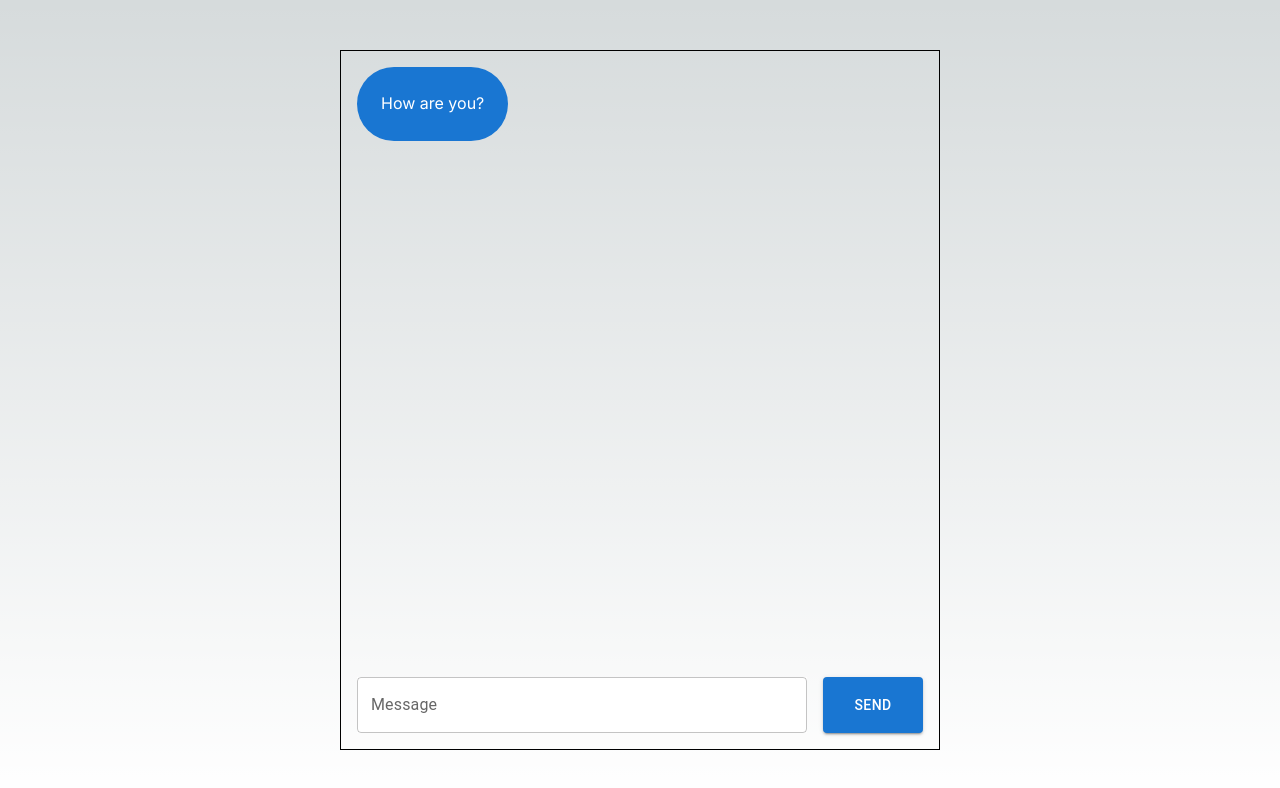
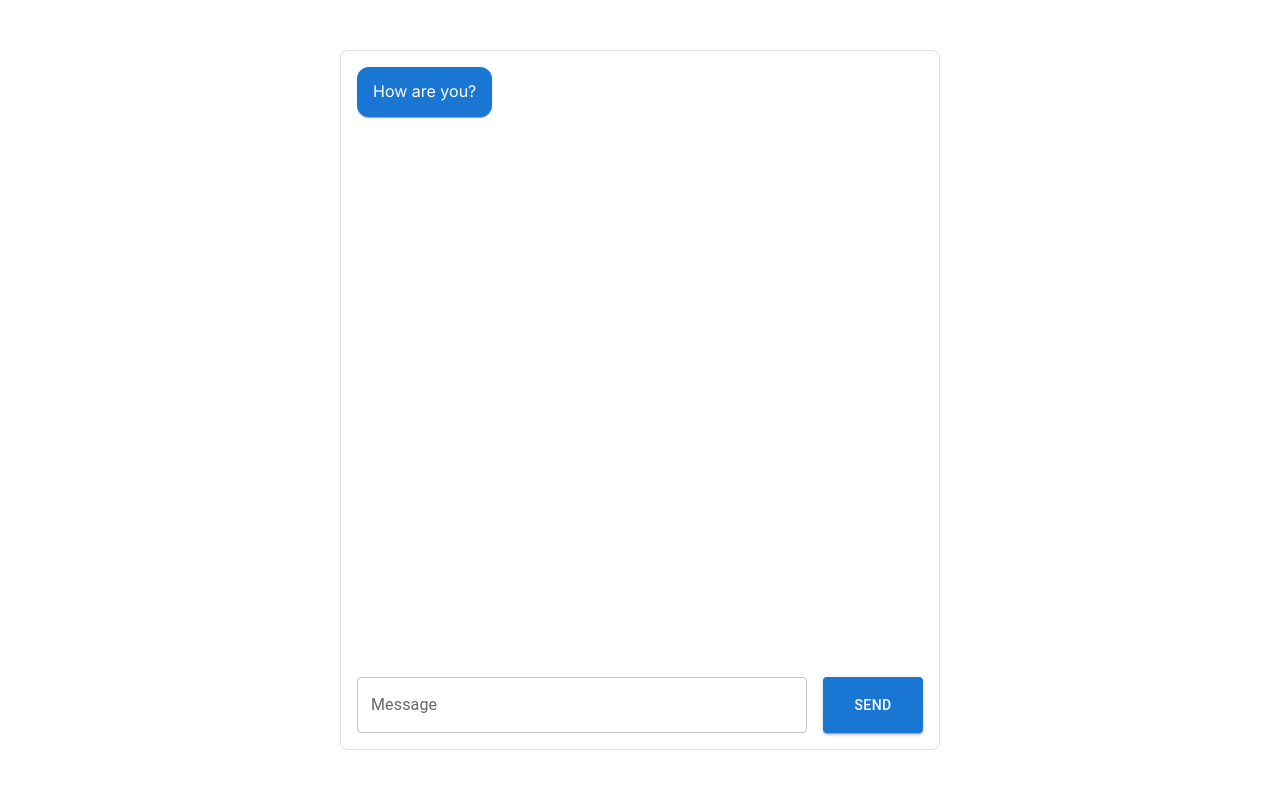
Before and after one commit to Gab91s/AI-Support-Chat, a Next.js app: page / in a window 1280 px wide. Shown: the top 788 px of the page. Built offline with nearby package versions, Linux system fonts and the light colour scheme.

Commit message:
added more dark mode compatibility

```diff
--- a/app/globals.css
+++ b/app/globals.css
@@ -157,3 +157,42 @@ a:focus {
     width: 100%; /* Full width buttons and inputs for mobile */
   }
 }
+
+/* ==== Dark Mode Variables & Overrides ==== */
+:root { color-scheme: light dark; }
+
+:root {
+  --bg: #ffffff;
+  --fg: #0c0c0d;
+  --muted: #6b7280;
+  --card: #f7f7f8;
+  --border: #e5e7eb;
+  --link: #1e40af;
+  --primary: #2563eb;
+}
+
+@media (prefers-color-scheme: dark) {
+  :root {
+    --bg: #0b0e12;
+    --fg: #e5e7eb;
+    --muted: #9aa1ab;
+    --card: #12161b;
+    --border: #1f2937;
+    --link: #93c5fd;
+    --primary: #60a5fa;
+  }
+}
+
+/* ==== Accessibility & Contrast ==== */
+:where(button, a, input, textarea):focus-visible {
+  outline: 2px solid var(--primary);
+  outline-offset: 2px;
+}
+
+/* ==== Mobile-specific tweaks ==== */
+:root { padding-bottom: env(safe-area-inset-bottom); }
+header, footer {
+  padding-left: env(safe-area-inset-left);
+  padding-right: env(safe-area-inset-right);
+}
+a, button { -webkit-tap-highlight-color: transparent; }
--- a/app/layout.js
+++ b/app/layout.js
@@ -6,6 +6,7 @@
 
 import { Inter } from "next/font/google";
 import "./globals.css";
+import "./providers.js";
 
 const inter = Inter({ subsets: ["latin"] });
 
--- a/app/page.js
+++ b/app/page.js
@@ -34,10 +34,35 @@ const Message = memo(({ message }) => (
         justifyContent={message.role === 'assistant' ? 'flex-start' : 'flex-end'}
     >
         <Box
-            bgcolor={message.role === 'assistant' ? 'primary.main' : 'secondary.main'}
-            color="white"
-            borderRadius={16}
-            p={3}
+            // bgcolor={message.role === 'assistant' ? 'primary.main' : 'secondary.main'}
+            // color="white"
+            // borderRadius={16}
+            // p={3}
+            sx={(t) => {
+                const dark = t.palette.mode === 'dark';
+                const isAssistant = message.role === 'assistant';
+
+                // Subtle, OLED-friendly bubbles in dark; brand colors in light
+                const bg = isAssistant
+                ? (dark ? '#0f1720' : t.palette.primary.main)
+                : (dark ? '#14202a' : t.palette.secondary.main);
+
+                const color = dark ? t.palette.text.primary : '#fff';
+
+                return {
+                    bgcolor: bg,
+                    color,
+                    borderRadius: 3,
+                    px: 2,
+                    py: 1.5,
+                    maxWidth: '80%',
+                    // Shadows look muddy on phones in dark mode—dial them back
+                    boxShadow: dark ? 'none' : t.shadows[1],
+                    border: dark ? `1px solid ${t.palette.divider}` : 'none',
+                    wordWrap: 'break-word',
+                    whiteSpace: 'pre-wrap',
+                };
+            }}
         >
             {message.content}
         </Box>
@@ -138,20 +163,30 @@ const Home = () => {
     return (
       <Box
         width="100%"
-            height="100vh"
+        minHeight="100dvh"
         display="flex"
         flexDirection="column"
         justifyContent="center"
         alignItems="center"
+        sx={{
+            bgcolor: (t) => t.palette.background.default,
+            color: (t) => t.palette.text.primary,
+            // iOS safe areas
+            pb: 'env(safe-area-inset-bottom)',
+            px: 'env(safe-area-inset-left)',
+        }}
       >
       <Stack
         direction="column"
-                width="100%" /* Responsive width */
-                maxWidth="600px" /* Max width on larger screens */
-                height="700px"
-                border="1px solid black"
+        width="100%"
+        maxWidth="600px"
+        height={{ xs: '80dvh', sm: '700px' }} // responsive height
+        border="1px solid"
+        borderColor={(t) => t.palette.divider}
+        borderRadius={2}
         p={2}
         spacing={3}
+        sx={{ bgcolor: (t) => t.palette.background.paper }}
       >
                 <Stack
                     direction="column"
--- /dev/null
+++ b/app/providers.js
@@ -0,0 +1,36 @@
+'use client';
+
+import { ThemeProvider, createTheme, CssBaseline, useMediaQuery } from '@mui/material';
+import { useMemo } from 'react';
+
+export default function Providers({ children }) {
+  const prefersDark = useMediaQuery('(prefers-color-scheme: dark)');
+
+  const theme = useMemo(() => createTheme({
+    palette: {
+      mode: prefersDark ? 'dark' : 'light',
+      ...(prefersDark
+        ? {
+            background: { default: '#0b0e12', paper: '#12161b' },
+            primary: { main: '#60a5fa' },
+            secondary: { main: '#7dd3fc' },
+            divider: '#1f2937',
+          }
+        : {
+            background: { default: '#ffffff', paper: '#f7f7f8' },
+            primary: { main: '#2563eb' },
+            secondary: { main: '#64748b' },
+            divider: '#e5e7eb',
+          }),
+    },
+    typography: { fontSize: 14 },
+    shape: { borderRadius: 12 },
+  }), [prefersDark]);
+
+  return (
+    <ThemeProvider theme={theme}>
+      <CssBaseline />
+      {children}
+    </ThemeProvider>
+  );
+}
```
Lines whose indentation alone changed are shown as unchanged.
